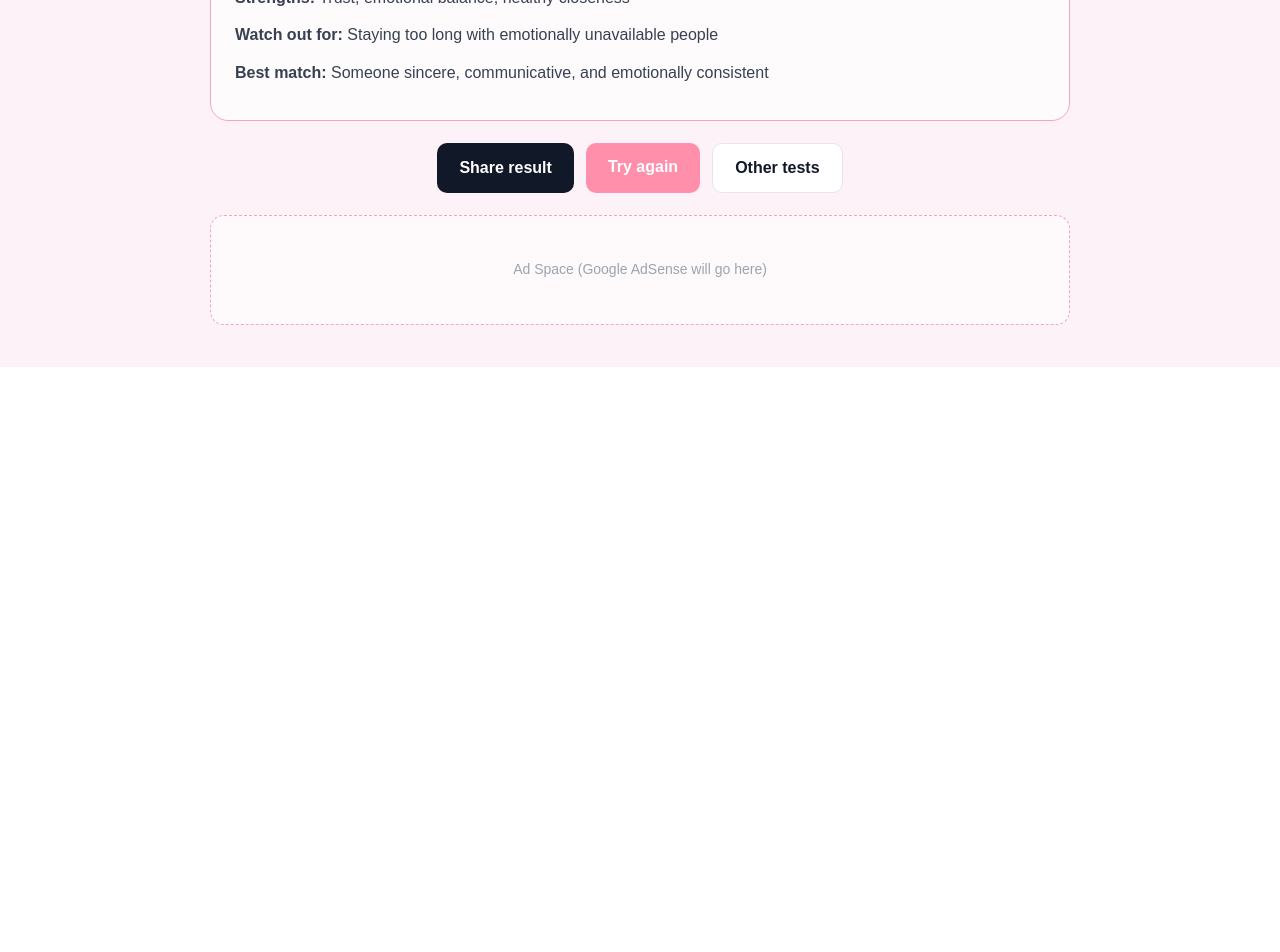
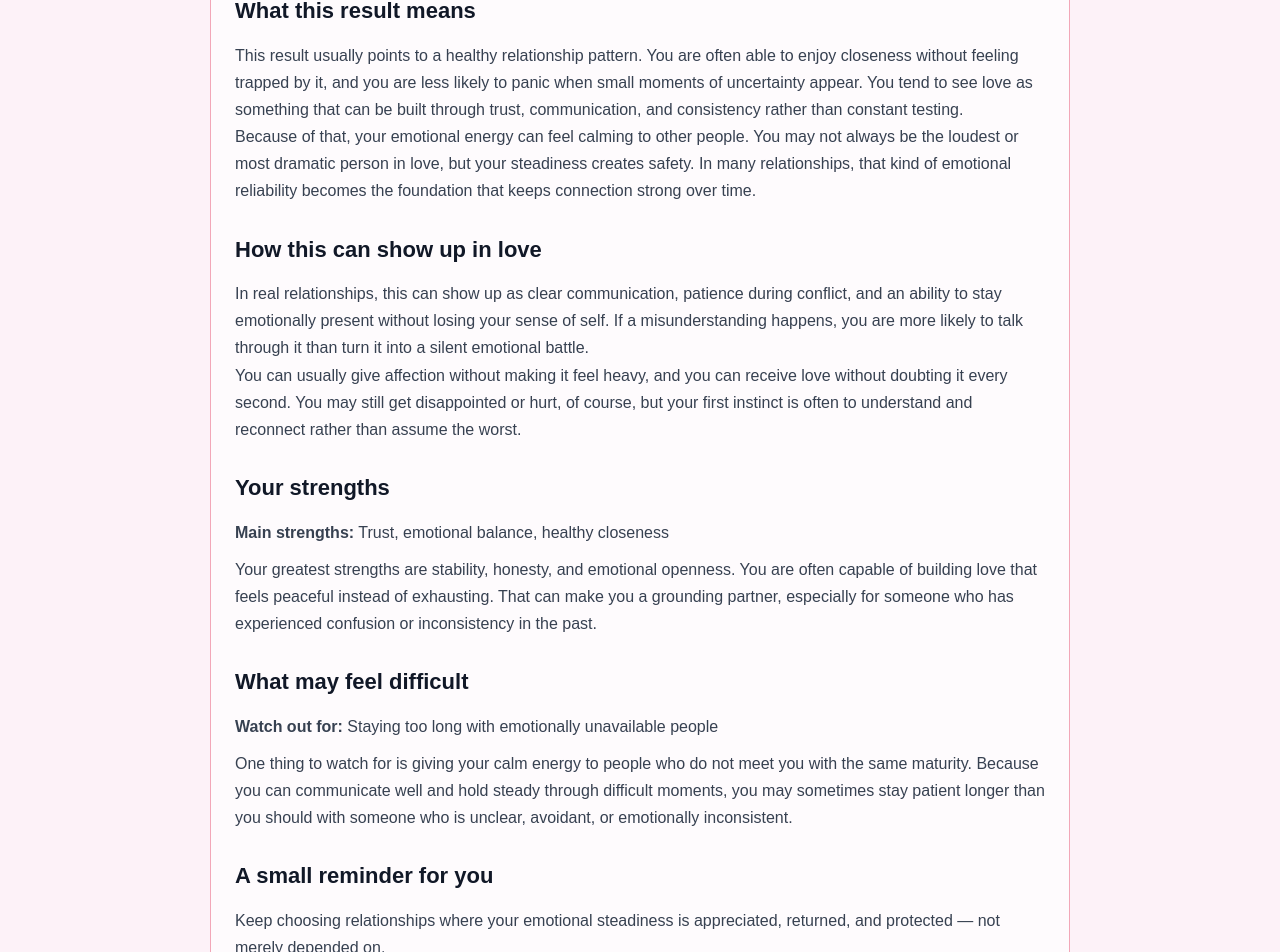
Before and after one commit to cocodoco-dev/cocodoco, a Next.js app: page /result/attachment-style in a window 1280 px wide. Shown: the part 520-1472 px from the top of the page. Before the commit the page ends 887 px from the top, so only its background shows below. Built offline with nearby package versions, Linux system fonts and the light colour scheme.

Commit message:
expand attachment result page content

```diff
--- a/app/result/attachment-style/page.tsx
+++ b/app/result/attachment-style/page.tsx
@@ -14,10 +14,24 @@ const results = {
       "You tend to approach love with openness rather than fear. You can care deeply without losing yourself, and you usually value honesty, consistency, and emotional safety. People often feel calm around you because your love feels stable instead of confusing.",
     desc2:
       "That does not mean you are emotionless or never get hurt. It means your heart usually trusts connection without needing to control it. Your strength in love is balance: you know how to stay close while still respecting both your needs and someone else’s. That kind of love is deeply comforting and rare.",
+    meaning1:
+      "This result usually points to a healthy relationship pattern. You are often able to enjoy closeness without feeling trapped by it, and you are less likely to panic when small moments of uncertainty appear. You tend to see love as something that can be built through trust, communication, and consistency rather than constant testing.",
+    meaning2:
+      "Because of that, your emotional energy can feel calming to other people. You may not always be the loudest or most dramatic person in love, but your steadiness creates safety. In many relationships, that kind of emotional reliability becomes the foundation that keeps connection strong over time.",
+    showUp1:
+      "In real relationships, this can show up as clear communication, patience during conflict, and an ability to stay emotionally present without losing your sense of self. If a misunderstanding happens, you are more likely to talk through it than turn it into a silent emotional battle.",
+    showUp2:
+      "You can usually give affection without making it feel heavy, and you can receive love without doubting it every second. You may still get disappointed or hurt, of course, but your first instinct is often to understand and reconnect rather than assume the worst.",
     strengths: "Trust, emotional balance, healthy closeness",
+    strengthDetails:
+      "Your greatest strengths are stability, honesty, and emotional openness. You are often capable of building love that feels peaceful instead of exhausting. That can make you a grounding partner, especially for someone who has experienced confusion or inconsistency in the past.",
     watchOut: "Staying too long with emotionally unavailable people",
+    watchOutDetails:
+      "One thing to watch for is giving your calm energy to people who do not meet you with the same maturity. Because you can communicate well and hold steady through difficult moments, you may sometimes stay patient longer than you should with someone who is unclear, avoidant, or emotionally inconsistent.",
     bestMatch:
       "Someone sincere, communicative, and emotionally consistent",
+    reminder:
+      "Keep choosing relationships where your emotional steadiness is appreciated, returned, and protected — not merely depended on.",
   },
 
   anxious_romantic: {
@@ -28,10 +42,24 @@ const results = {
       "You love with your whole heart. When you care about someone, their attention, tone, and presence can affect you strongly. You often crave emotional closeness and reassurance, not because you are weak, but because love feels deeply meaningful to you.",
     desc2:
       "Your biggest strength is devotion. You are attentive, affectionate, and emotionally invested. But sometimes that same depth can turn into overthinking, fear of being left, or reading too much into small changes. Your healthiest love appears when reassurance comes not only from others, but also from your own inner stability.",
+    meaning1:
+      "This result often means that connection matters to you very deeply. You do not approach love casually. When your heart attaches, it attaches with sincerity, sensitivity, and a strong desire to feel emotionally chosen. That can make your love feel warm, expressive, and unforgettable.",
+    meaning2:
+      "At the same time, that emotional depth can make uncertainty feel especially loud. A delayed reply, a shift in tone, or a moment of distance can sometimes grow larger in your mind than it really is. The issue is not that you feel too much — it is that your care can easily turn into fear when safety feels unclear.",
+    showUp1:
+      "In relationships, this may show up as checking for reassurance, replaying conversations in your mind, or feeling especially affected by emotional inconsistency. You may notice yourself wanting closeness quickly because closeness feels like relief.",
+    showUp2:
+      "You are often very generous in love: thoughtful, affectionate, and emotionally available. But when you feel insecure, your heart may move into panic before it moves into perspective. Learning to pause before assuming the worst can change your relationships more than you might expect.",
     strengths: "Devotion, sensitivity, emotional depth",
+    strengthDetails:
+      "Your strengths are powerful. You care deeply, notice emotional details, and often bring a lot of warmth into relationships. When your love is met with steadiness, you can be an incredibly loving, loyal, and emotionally expressive partner.",
     watchOut: "Overthinking, fear of distance, needing too much reassurance",
+    watchOutDetails:
+      "The main challenge is not your capacity for love — it is the way fear can distort small moments. If every delay feels like rejection or every emotional shift feels like a threat, relationships can become exhausting for both you and the other person. Your healing often begins when reassurance becomes something you build inside yourself too.",
     bestMatch:
       "Someone warm, reliable, and clear with their feelings",
+    reminder:
+      "Your sensitivity is not a flaw. It becomes a strength when it is supported by self-trust instead of constant fear.",
   },
 
   avoidant_soul: {
@@ -42,10 +70,24 @@ const results = {
       "You may care deeply, but you do not always show it in obvious ways. In love, you often protect your freedom, emotional space, and inner world. You usually feel safest when things move at your own pace and when no one tries to force closeness too quickly.",
     desc2:
       "This does not mean you do not want love. It means vulnerability can feel risky, especially if closeness starts to feel overwhelming. Your strength is self-control and emotional independence. The challenge is that protecting yourself too much can block the intimacy you actually want. Love tends to work best for you when space and trust grow together.",
+    meaning1:
+      "This result often reflects a pattern of self-protection. You may naturally rely on yourself first, keep your emotions private, and pull back when connection starts to feel too intense. From the outside, that can look distant, but internally it is often less about coldness and more about preserving safety.",
+    meaning2:
+      "You may value love, but only when it does not feel invasive, demanding, or emotionally chaotic. You tend to trust slowly, and you often need time before showing the deeper parts of yourself. That does not make your love shallow — in fact, it may simply mean that love feels more real to you when it is calm and respectful.",
+    showUp1:
+      "In real relationships, this can show up as needing more personal space, going quiet during conflict, or feeling pressure when someone wants emotional closeness faster than you are ready for. You may sometimes process your feelings alone before you can share them.",
+    showUp2:
+      "You may also express care through consistency, actions, or quiet loyalty rather than dramatic words. The challenge is that if you protect yourself too quickly, the other person may not always see how much you actually feel. Love becomes easier when emotional honesty grows alongside your independence.",
     strengths: "Independence, calmness, emotional self-protection",
+    strengthDetails:
+      "Your strengths include steadiness, self-control, and the ability to stay grounded when emotions get intense. You are often less reactive than others, and you may bring calm to situations that would overwhelm someone else.",
     watchOut: "Shutting down, seeming distant, avoiding vulnerability",
+    watchOutDetails:
+      "What may feel difficult is letting someone see your needs before you retreat. If you shut down too early or disappear behind emotional distance, the relationship can lose warmth even when real care is present. The goal is not to become emotionally overwhelming — it is to become a little more reachable.",
     bestMatch:
       "Someone patient, grounded, and respectful of your pace",
+    reminder:
+      "You do not have to give up your independence to build intimacy. The healthiest love for you will make room for both.",
   },
 
   fearful_deep: {
@@ -56,10 +98,24 @@ const results = {
       "You often want real intimacy, but part of you may also fear what comes with it. Love can feel beautiful and dangerous at the same time. You may open deeply one moment, then pull back the next when things start to feel too emotionally real.",
     desc2:
       "Your heart is not cold — it is protective. You often feel things strongly, and that makes trust especially important. Your greatest strength is emotional depth and sincerity. The challenge is healing the part of you that expects closeness to become hurt. Your love becomes most powerful when safety, patience, and self-trust begin to replace fear.",
+    meaning1:
+      "This result usually reflects a very layered emotional world. You may deeply crave love, understanding, and emotional closeness, while also feeling alert to the possibility of disappointment, rejection, or pain. That can create an inner push-pull dynamic that feels exhausting even when your feelings are genuine.",
+    meaning2:
+      "You are often not confused about wanting love — you are conflicted about whether love is safe. Because of that, closeness can feel comforting and threatening at the same time. This complexity does not make you broken. It means your heart is trying to protect itself while still reaching for connection.",
+    showUp1:
+      "In relationships, this can show up as opening up quickly and then suddenly retreating, craving reassurance but struggling to trust it, or wanting intimacy while fearing what happens once someone gets too close. Small emotional shifts can feel especially intense because they seem to confirm hidden fears.",
+    showUp2:
+      "You may feel deeply sincere in love, but also overwhelmed by how exposed love can make you feel. That is why emotional safety matters so much for you. When connection is patient, consistent, and honest, your heart often becomes much softer than people expect.",
     strengths: "Depth, sincerity, emotional complexity",
+    strengthDetails:
+      "Your strengths are real and powerful. You feel deeply, care sincerely, and often understand emotional nuance in a way that others do not. When your heart feels safe enough to stay open, your love can be incredibly profound, loyal, and meaningful.",
     watchOut: "Push-pull patterns, fear of trust, emotional overwhelm",
+    watchOutDetails:
+      "The hardest part is often the inner conflict itself. You may want closeness and fear it at the same time, which can create mixed signals for both you and the other person. Growth begins when you stop judging your fear and start building trust slowly, one honest moment at a time.",
     bestMatch:
       "Someone emotionally patient, gentle, and consistently safe",
+    reminder:
+      "You are not too complicated for love. You simply need a kind of love that feels safe enough for your heart to stay open.",
   },
 } as const;
 
@@ -67,7 +123,9 @@ type ResultKey = keyof typeof results;
 
 function ResultContent() {
   const sp = useSearchParams();
-  const key = (sp.get("type") as ResultKey) || "secure_heart";
+  const rawKey = sp.get("type") as ResultKey | null;
+  const key: ResultKey =
+    rawKey && rawKey in results ? rawKey : "secure_heart";
   const r = results[key];
 
   const [copied, setCopied] = useState(false);
@@ -151,13 +209,85 @@ function ResultContent() {
           <p style={{ marginTop: 0 }}>{r.desc1}</p>
           <p>{r.desc2}</p>
 
+          <h2
+            style={{
+              fontSize: "22px",
+              fontWeight: 700,
+              marginTop: "26px",
+              marginBottom: "12px",
+              color: "#111827",
+            }}
+          >
+            What this result means
+          </h2>
+
+          <p>{r.meaning1}</p>
+          <p>{r.meaning2}</p>
+
+          <h2
+            style={{
+              fontSize: "22px",
+              fontWeight: 700,
+              marginTop: "26px",
+              marginBottom: "12px",
+              color: "#111827",
+            }}
+          >
+            How this can show up in love
+          </h2>
+
+          <p>{r.showUp1}</p>
+          <p>{r.showUp2}</p>
+
+          <h2
+            style={{
+              fontSize: "22px",
+              fontWeight: 700,
+              marginTop: "26px",
+              marginBottom: "12px",
+              color: "#111827",
+            }}
+          >
+            Your strengths
+          </h2>
+
+          <p style={{ marginBottom: "10px" }}>
+            <strong>Main strengths:</strong> {r.strengths}
+          </p>
+          <p>{r.strengthDetails}</p>
+
+          <h2
+            style={{
+              fontSize: "22px",
+              fontWeight: 700,
+              marginTop: "26px",
+              marginBottom: "12px",
+              color: "#111827",
+            }}
+          >
+            What may feel difficult
+          </h2>
+
+          <p style={{ marginBottom: "10px" }}>
+            <strong>Watch out for:</strong> {r.watchOut}
+          </p>
+          <p>{r.watchOutDetails}</p>
+
+          <h2
+            style={{
+              fontSize: "22px",
+              fontWeight: 700,
+              marginTop: "26px",
+              marginBottom: "12px",
+              color: "#111827",
+            }}
+          >
+            A small reminder for you
+          </h2>
+
+          <p style={{ marginBottom: "18px" }}>{r.reminder}</p>
+
           <div style={{ marginTop: "18px" }}>
-            <p style={{ margin: "10px 0" }}>
-              <strong>Strengths:</strong> {r.strengths}
-            </p>
-            <p style={{ margin: "10px 0" }}>
-              <strong>Watch out for:</strong> {r.watchOut}
-            </p>
             <p style={{ margin: "10px 0" }}>
               <strong>Best match:</strong> {r.bestMatch}
             </p>
```
